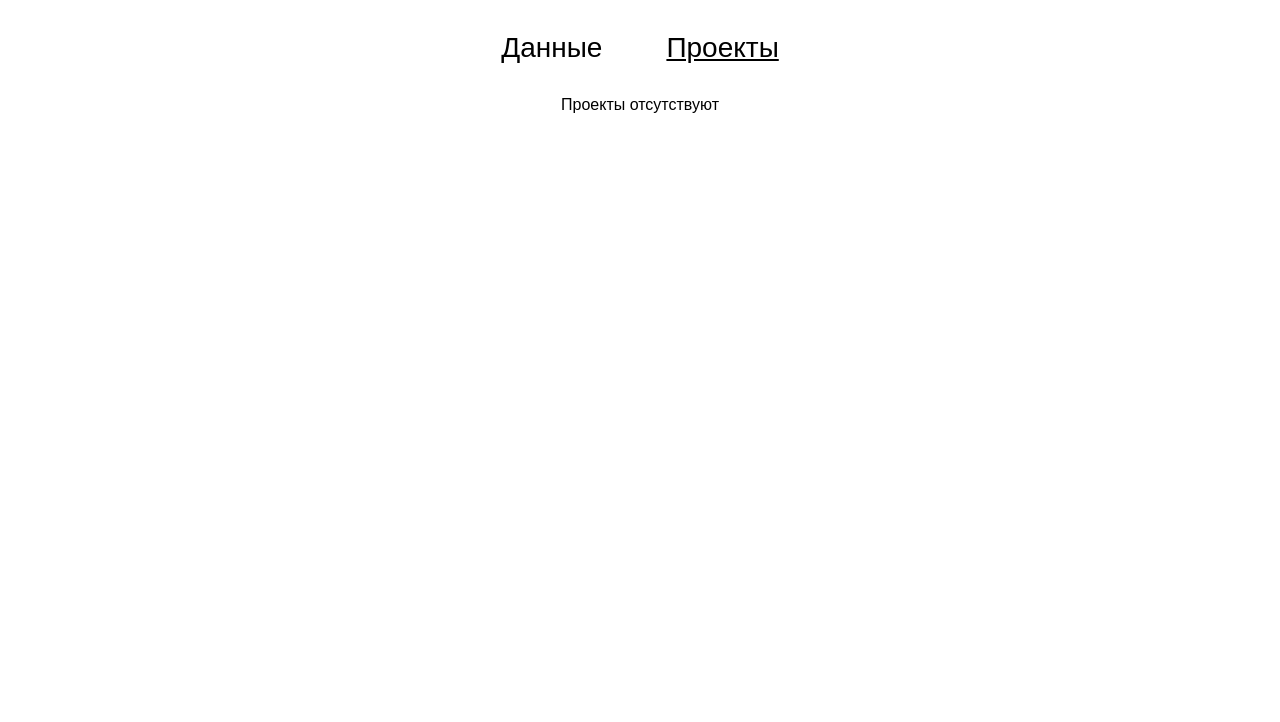
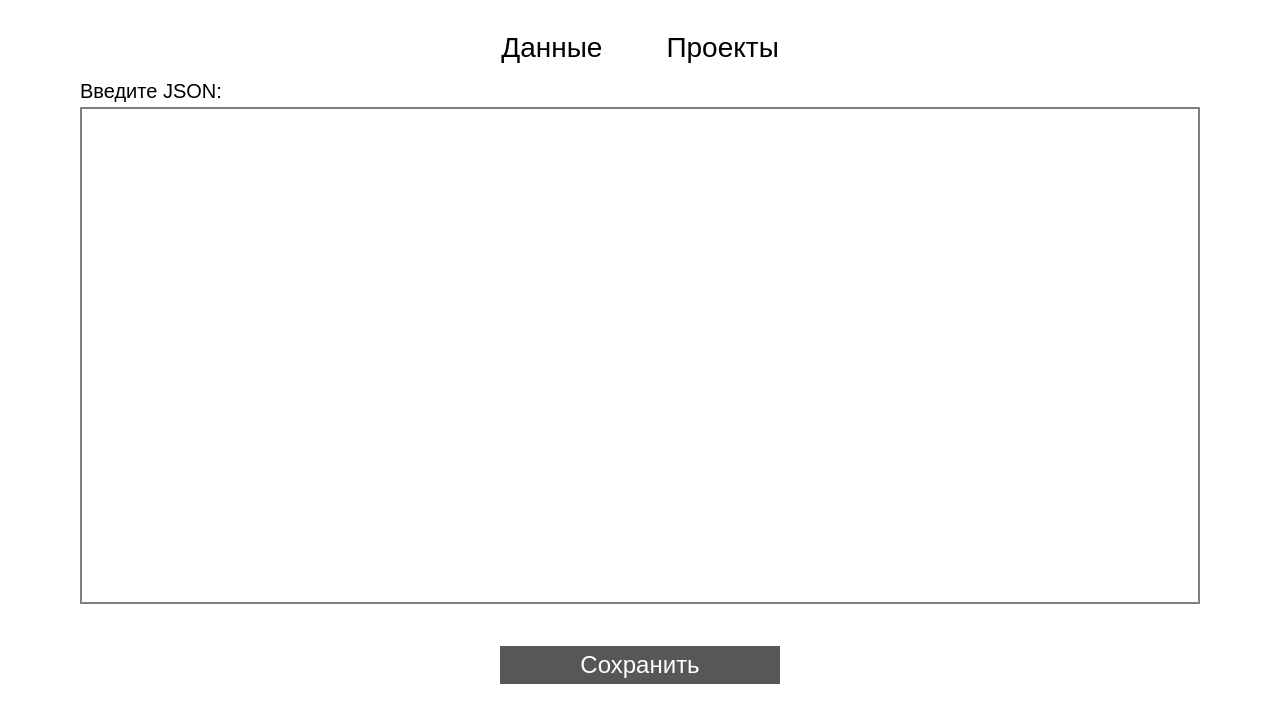
Before and after one commit to maxsvst/react-alvion-europe, a React (Create React App) app: page /projects in a window 1280 px wide. Shown: the top 722 px of the page. Built offline with nearby package versions, Linux system fonts and the light colour scheme.

Commit message:
Правки маршрутизации и валидации

```diff
--- a/src/App.tsx
+++ b/src/App.tsx
@@ -3,7 +3,6 @@ import { BrowserRouter, Routes, Route } from "react-router-dom";
 import styles from "./App.module.css";
 import Header from "./components/layout/Header/Header";
 import Data from "./components/screens/Data";
-import Projects from "./components/screens/Projects/Projects";
 import ProjectsInfo from './components/screens/Projects/ProjectsInfo'
 
 function App() {
@@ -13,7 +12,6 @@ function App() {
         <Header />
         <Routes>
           <Route path="*" element={<Data />} />
-          <Route path="/projects" element={<Projects />} />
           <Route path="/projects/:id" element={<ProjectsInfo />} />
         </Routes>
       </BrowserRouter>
--- a/src/components/layout/Header/Header.tsx
+++ b/src/components/layout/Header/Header.tsx
@@ -1,15 +1,22 @@
-import { useLocation, Link } from "react-router-dom";
-import { IPage } from "../../../types";
+import { useLocation, Link, useParams } from "react-router-dom";
+import { useSelector } from "react-redux";
 
 import styles from "./Header.module.css";
+import { IPage } from "../../../types";
+import { RootState } from "../../../store/store";
 
 export default function Header() {
+
+  const selector = useSelector(
+    (state: RootState) => state.reducer.projects.list?.Projects[0]
+  );
+  const { id = selector?.id ? selector.id : 1 } = useParams()
+  const location = useLocation();
+
   const pages = [
     { name: "Данные", to: "/" },
-    { name: "Проекты", to: "/projects" },
-  ];
-
-  const location = useLocation();
+    { name: "Проекты", to: `/projects/${id}` },
+  ]
 
   const linkClassName = (page: IPage) =>
     location.pathname === page.to ? styles.active_link : styles.link
--- a/src/components/screens/Projects/Projects.tsx
+++ /dev/null
@@ -1,24 +0,0 @@
-import styles from "./Projects.module.css";
-import List from "../../ui/List/List";
-
-import { useSelector } from "react-redux";
-import { RootState } from "../../../store/store";
-
-export default function Projects() {
-  const selector = useSelector(
-    (state: RootState) => state.reducer.projects.list?.Projects
-  );
-
-  return (
-    <div className={styles.main}>
-      {selector ? (
-        <div className={styles.wrapper}>
-          <List />
-          <span> Нажмите на проект из списка, чтобы увидеть детали</span>
-        </div>
-      ) : (
-        "Проекты отсутствуют"
-      )}
-    </div>
-  );
-}
--- a/src/components/screens/Projects/ProjectsInfo.tsx
+++ b/src/components/screens/Projects/ProjectsInfo.tsx
@@ -1,8 +1,8 @@
+import { useSelector } from "react-redux";
+
 import styles from "./Projects.module.css";
 import List from "../../ui/List/List";
 import ProjectDetails from "../../ui/ProjectDetails/ProjectDetails";
-
-import { useSelector } from "react-redux";
 import { RootState } from "../../../store/store";
 
 export default function Projects() {
--- a/src/components/ui/Form/Form.tsx
+++ b/src/components/ui/Form/Form.tsx
@@ -1,13 +1,15 @@
 import { useNavigate } from "react-router-dom";
-import { useDispatch, useSelector } from "react-redux";
+import { useDispatch } from "react-redux";
 import { useForm, SubmitHandler } from "react-hook-form";
+import { useParams } from "react-router-dom";
 
 import styles from "./Form.module.css";
 import Button from "../Button/Button";
-import { addListTolocalStorage, setCurrentProjectId } from "../../../features/projectsSlice";
+import {
+  addListTolocalStorage,
+} from "../../../features/projectsSlice";
 import { addSchema } from "../../../common/shemas";
 import { IAddForm } from "../../../types";
-import { RootState } from "../../../store/store";
 
 export default function Form() {
   const {
@@ -18,9 +20,7 @@ export default function Form() {
 
   const navigate = useNavigate();
   const dispatch = useDispatch();
-  const selector = useSelector(
-    (state: RootState) => state.reducer.projects.list?.Projects
-  );
+  const { id = 1 } = useParams()
 
   const errorClassname = errors.data ? styles.error_show : styles.error_hidden
 
@@ -29,8 +29,7 @@ export default function Form() {
       const parsedData = JSON.parse(data.data)
       const validatedData = await addSchema.validate(parsedData)
       dispatch(addListTolocalStorage(validatedData))
-      dispatch(setCurrentProjectId(selector![0].id))
-      navigate(`/projects/${selector![0].id}`)
+      navigate(`/projects/${id}`)
     } catch (error) {
       console.error("Невалидный JSON");
       return;
--- a/src/components/ui/List/List.tsx
+++ b/src/components/ui/List/List.tsx
@@ -1,17 +1,15 @@
-import { useSelector, useDispatch } from "react-redux";
+import { useSelector } from "react-redux";
 import { Link } from "react-router-dom";
 
 import styles from "./List.module.css";
 import { formatListDate } from "../../../common/dateHelpers";
 import { RootState } from "../../../store/store";
-import { setCurrentProjectId } from "../../../features/projectsSlice";
 import { IItem } from "../../../types";
 
 export default function List() {
   const selector = useSelector(
     (state: RootState) => state.reducer.projects.list?.Projects
   );
-  const dispatch = useDispatch();
 
   const formatDate = (item: IItem) => formatListDate(item.startDate) +
     " - " +
@@ -28,7 +26,6 @@ export default function List() {
               to={`/projects/${item.id}`}>
               <li
                 key={item.id}
-                onClick={() => dispatch(setCurrentProjectId(item.id))}
                 className={styles.list_item}
               >
                 <div className={styles.date}>
--- a/src/components/ui/ProjectDetails/ProjectDetails.tsx
+++ b/src/components/ui/ProjectDetails/ProjectDetails.tsx
@@ -1,6 +1,7 @@
 import React, { useEffect, useState } from "react";
 import DatePicker from "react-datepicker";
 import { useDispatch, useSelector } from "react-redux";
+import { useParams } from "react-router-dom";
 
 import styles from "./ProjectDetails.module.css";
 import "react-datepicker/dist/react-datepicker.css";
@@ -10,11 +11,14 @@ import { changeElement } from "../../../features/projectsSlice";
 import { IFormData, IHandleChangeArgs, IItem } from "../../../types/index";
 import { RootState } from "../../../store/store";
 
+
 export default function ProjectDetails() {
-  const { list, projectId } = useSelector(
+  const { list } = useSelector(
     (state: RootState) => state?.reducer.projects
   );
   const dispatch = useDispatch()
+  const { id } = useParams()
+
 
   const [currentProject, setCurrentProject] = useState<IItem | null>(() =>
     list?.Projects !== null ? list!.Projects[0] : null
@@ -29,8 +33,8 @@ export default function ProjectDetails() {
   })
 
   useEffect(() => {
-    if (list && projectId) {
-      setCurrentProject(list?.Projects.find((item) => item.id === projectId)!)
+    if (list && id) {
+      setCurrentProject(list?.Projects.find((item) => Number(item.id) === Number(id))!)
     }
 
     if (currentProject) {
@@ -42,7 +46,7 @@ export default function ProjectDetails() {
         endDate: new Date(currentProject?.endDate!)
       })
     }
-  }, [currentProject, list, projectId]);
+  }, [currentProject, list, id]);
 
   const handleClick = async (e: React.FormEvent<HTMLFormElement>) => {
     e.preventDefault()
@@ -54,8 +58,8 @@ export default function ProjectDetails() {
       endDate: formData.endDate.toISOString(),
     }
 
-    const elementToChange = list?.Projects.filter(item => item.id === projectId)[0]
-    const changedElement = { id: elementToChange!.id, ...data, cost: elementToChange!.cost } // Собрать новый элемент
+    const elementToChange = list?.Projects.filter(item => Number(item.id) === Number(id))[0]
+    const changedElement = { id: elementToChange!.id, ...data, cost: elementToChange!.cost }
     dispatch(changeElement(changedElement))
   };
 
@@ -75,8 +79,8 @@ export default function ProjectDetails() {
   }
 
   return (
-    currentProject && (
-      <div className={styles.wrapper}>
+    <div className={styles.wrapper}>
+      {currentProject ? (
         <form onSubmit={e => (handleClick(e))} className={styles.form}>
           <input
             name="subject"
@@ -124,8 +128,7 @@ export default function ProjectDetails() {
             </div>
           </div>
           <Button title="Изменить" />
-        </form>
-      </div>
-    )
-  );
+        </form>) : <span>Детальная информация этого проекта отсутствует, кликните на проект из списка</span>}
+    </div>
+  )
 }
--- a/src/features/projectsSlice.ts
+++ b/src/features/projectsSlice.ts
@@ -3,7 +3,6 @@ import { ProjectsState } from '../types'
 
 const initialState: ProjectsState = {
   list: null,
-  projectId: null,
 }
 
 export const projectsSlice = createSlice({
@@ -14,13 +13,10 @@ export const projectsSlice = createSlice({
       state.list = action.payload
     },
     changeElement: (state, action) => {
-      state.list!.Projects[action.payload.id - 1] = action.payload
-    },
-    setCurrentProjectId: (state, action) => {
-      state.projectId = action.payload
+      state.list!.Projects[state.list!.Projects.findIndex((item) => item.id === action.payload.id)] = action.payload
     },
   },
 })
 
-export const { addListTolocalStorage, changeElement, setCurrentProjectId } = projectsSlice.actions
+export const { addListTolocalStorage, changeElement } = projectsSlice.actions
 export default projectsSlice.reducer
--- a/src/index.tsx
+++ b/src/index.tsx
@@ -2,10 +2,10 @@ import React from "react";
 import ReactDOM from "react-dom/client";
 import { Provider } from "react-redux";
 import { PersistGate } from "redux-persist/integration/react";
-import store, { persistor } from "./store/store";
 
 import "./index.css";
 import App from "./App";
+import store, { persistor } from "./store/store";
 
 const root = ReactDOM.createRoot(
   document.getElementById("root") as HTMLElement
--- a/src/types/index.ts
+++ b/src/types/index.ts
@@ -18,7 +18,6 @@ export interface IFormData {
 
 export interface ProjectsState {
   list: IProjects | null
-  projectId: number | null
 }
 
 export interface IProjects {
```
